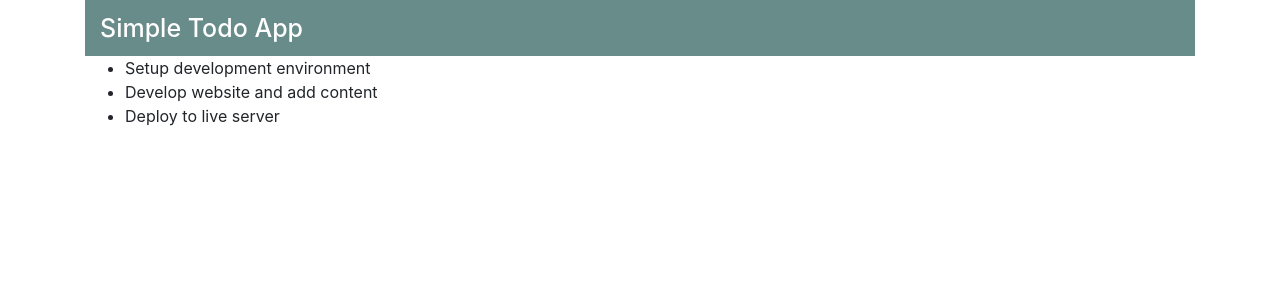
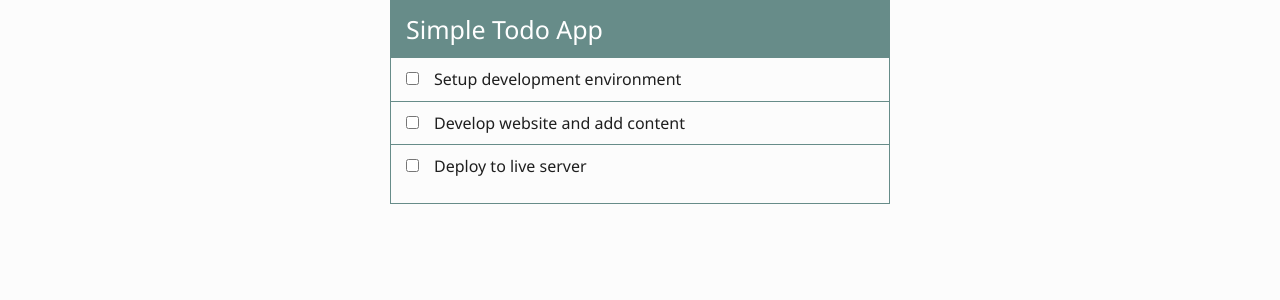
Before and after one commit to huanhust1998/reactjs-basic, a React (Create React App) app: page / in a window 1280 px wide. Shown: the top 300 px of the page. Built offline with nearby package versions, Linux system fonts and the light colour scheme.

Commit message:
update UI

```diff
--- a/src/App.css
+++ b/src/App.css
@@ -39,7 +39,30 @@
     line-height: 1.447em;
     margin: 0px;
 }
-
+* {
+    box-sizing: border-box;
+    margin: 0 0 0 0;
+    padding: 0;
+}
+body {
+    font-family: "Segoe UI", Arial, sans-serif;
+    line-height: 1.4;
+    background-color: #fcfcfc;
+    color: #1f1f1f;
+}
+.container1 {
+    max-width: 500px;
+    margin: 0 auto;
+    border: 1px solid #678c89;
+}
+.todo-item {
+    list-style-type: none;
+    padding: 10px 15px;
+    border-top: 1px solid #678c89;
+}
+.todo-item input {
+    margin-right: 15px;
+}
 @keyframes App-logo-spin {
     from {
         transform: rotate(0deg);
--- a/src/component/TodoApp.js
+++ b/src/component/TodoApp.js
@@ -29,7 +29,7 @@ class TodoApp extends React.Component{
 
     render() {
         return (
-            <div className="container">
+            <div className="container1">
                 <Header/>
                 <Todos todos={this.state.todos}/>
             </div>
--- a/src/component/TodoItem.js
+++ b/src/component/TodoItem.js
@@ -9,9 +9,11 @@ class TodoItem extends React.Component{
     }
     render() {
         return(
-            <div>
-
-            </div>
+            <li className="todo-item">
+                <input type="checkbox" />
+                {this.props.todo.title}
+            </li>
         )
     }
 }
+export default TodoItem;
--- a/src/component/Todos.js
+++ b/src/component/Todos.js
@@ -1,4 +1,5 @@
 import React from 'react';
+import TodoItem from "./TodoItem";
 
 class Todos extends React.Component{
     constructor(props) {
@@ -12,7 +13,7 @@ class Todos extends React.Component{
                 <ul>
                     {
                         this.props.todos.map(todo=>
-                            <li>{todo.title}</li>
+                            <TodoItem key={todo.id} todo={todo}/>
                         )
                     }
                 </ul>
```
Also changed, not shown: 1 other file (tests, documents, lock files or other folders).
